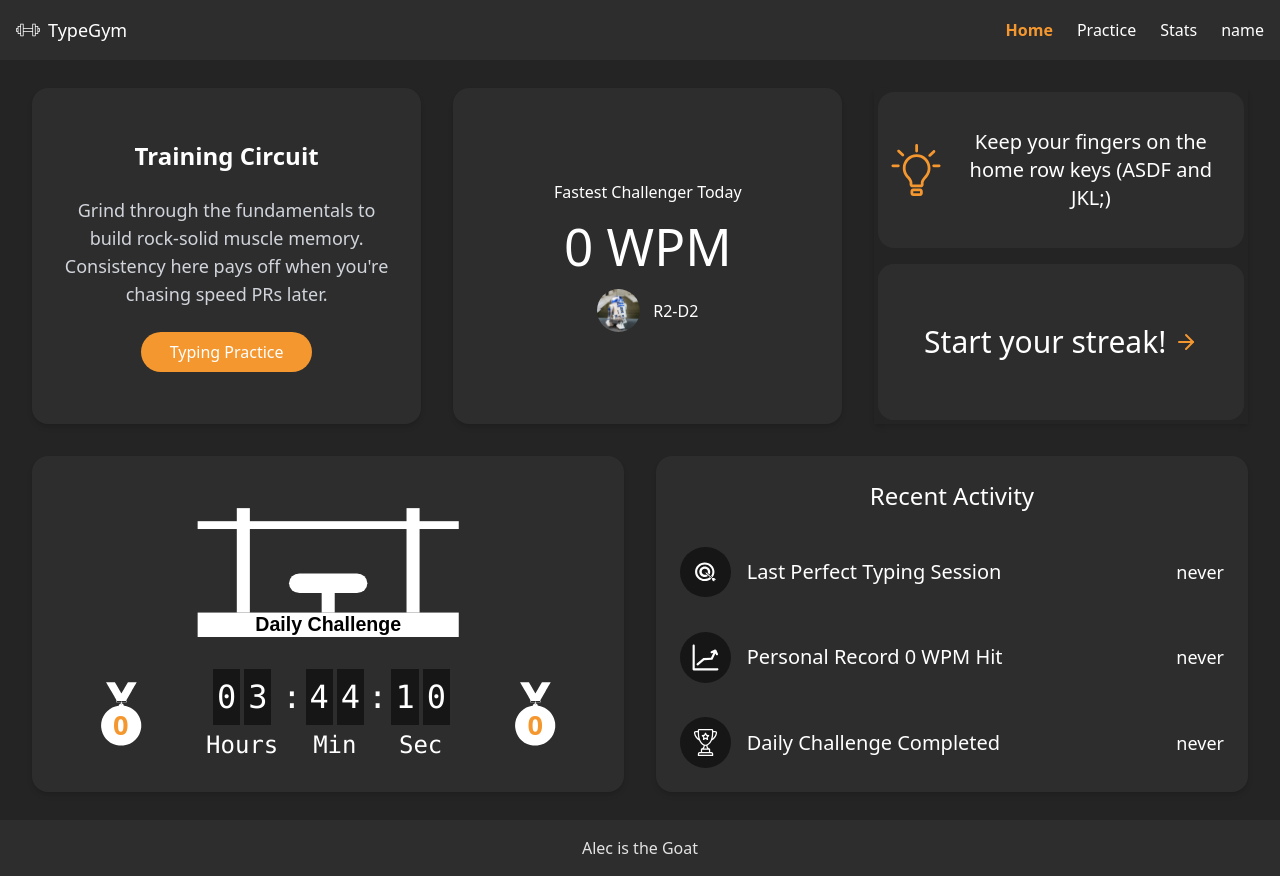
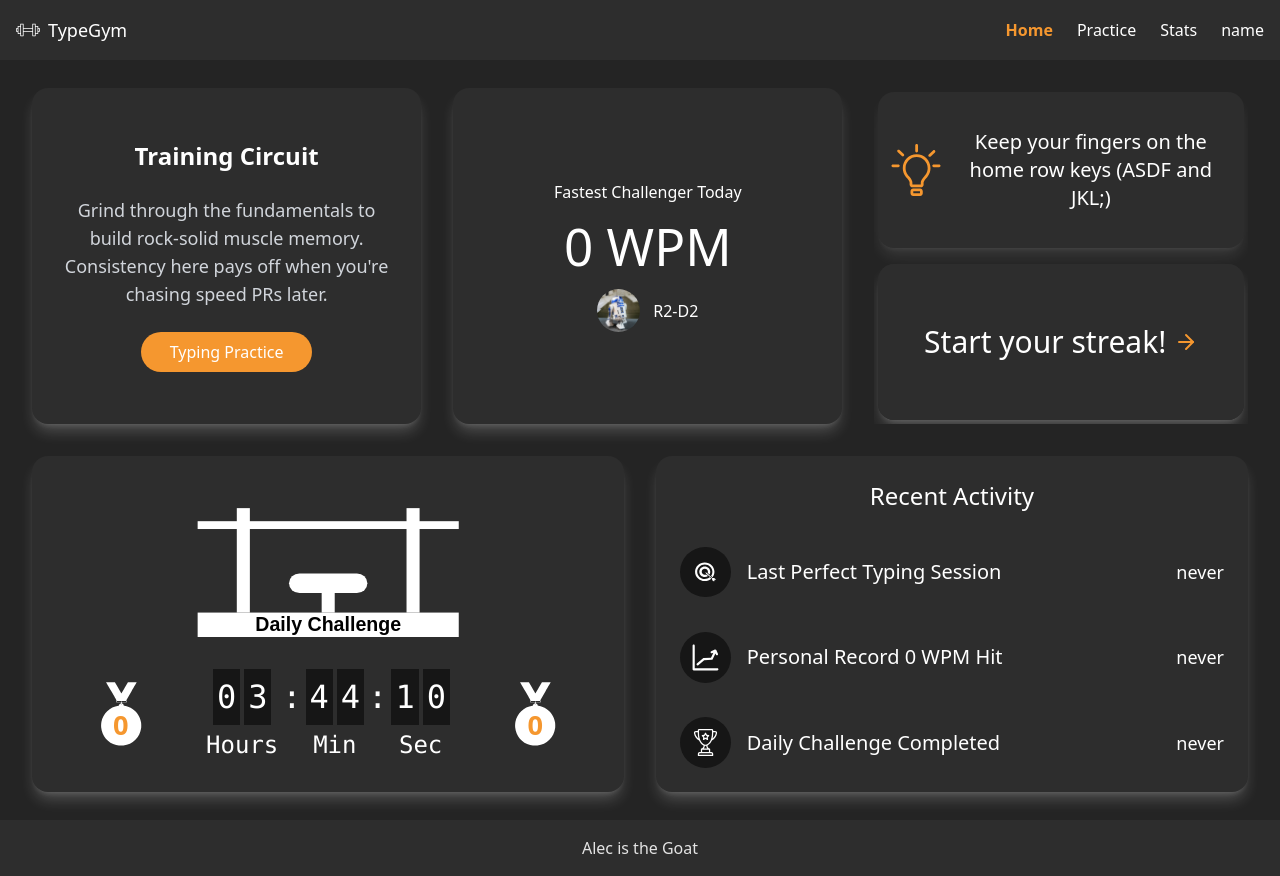
Before and after one commit to alecnhance/TypingGymV2, a React (Vite) app: page /home in a window 1280 px wide. Built offline with nearby package versions, Linux system fonts and the light colour scheme; no server answers; sample sign-in values are in the browser's storage.

Commit message:
white shadows for widgets

```diff
--- a/src/components/home_components/Streaks.jsx
+++ b/src/components/home_components/Streaks.jsx
@@ -25,7 +25,7 @@ const Streaks = () => {
         navigate('/practice');
     };
     return (
-        <div className='flex justify-center items-center w-full bg-headerGray flex-1 rounded-2xl gap-2'>
+        <div className='flex justify-center items-center w-full shadow-lg shadow-white/20 hover:shadow-orange-500/20 hover:scale-[1.02] duration-500 bg-headerGray flex-1 rounded-2xl gap-2'>
             {getStreak() !== 0 && (
                 <div className='flex justify-center items-center w-full bg-headerGray flex-1 rounded-2xl gap-2'>
                     <h1 className="text-3xl">{`${getStreak()} Day Streak`}</h1>
--- a/src/components/stat_components/Achievements.jsx
+++ b/src/components/stat_components/Achievements.jsx
@@ -17,7 +17,7 @@ const Achievements = ({ className }) => {
     }
 
     return (
-        <div className={`${className} px-[2vw] py-[2vh] h-full overflow-auto`}>
+        <div className={`${className} px-[2vw] py-[2vh] h-full overflow-auto shadow-lg shadow-white/20 hover:shadow-orange-500/20 hover:scale-[1.02] duration-500`}>
             <h2 className="mb-2 text-3xl">Achievements</h2>
             {achievementData.map((item, i) => (
                 <div key={i} className="mt-2">
--- a/src/components/stat_components/Keyboard.jsx
+++ b/src/components/stat_components/Keyboard.jsx
@@ -104,7 +104,7 @@ const Keyboard = ({ className }) => {
     const currentLayout = shifted ? keyboardLayoutShifted : keyboardLayout;
 
     return (
-        <div className={`${className} w-full flex flex-col overflow-auto justify-between py-4`}>
+        <div className={`${className} w-full flex flex-col overflow-auto justify-between py-4 shadow-lg shadow-white/20 hover:shadow-orange-500/20 hover:scale-[1.02] duration-500`}>
             <div className="flex w-full justify-between px-10 items-center">
                 <h2 className="text-3xl">Accuracy</h2>
                 <button
--- a/src/components/stat_components/ProfileCard.jsx
+++ b/src/components/stat_components/ProfileCard.jsx
@@ -15,7 +15,7 @@ const ProfileCard = ({ className }) => {
     const username = userData?.username || "username";
     const picture = userData?.pic_url || blank;
     return (
-        <div className={`${className} flex flex-col items-center font-extralight overflow-auto justify-between py-10`}>
+        <div className={`${className} flex flex-col items-center font-extralight overflow-auto justify-between py-10 shadow-lg shadow-white/20 hover:shadow-orange-500/20 hover:scale-[1.02] duration-500`}>
             <img src={picture} alt="profilePic" className='w-[50%] aspect-square rounded-full object-cover' />
             <h2 className='mt-5 text-2xl font-medium'>{username}</h2>
             <h3 className='mt-1 text-md px-3'>My goal is to be the fastest typer at Gatech</h3>
--- a/src/components/stat_components/TypingCalendar.jsx
+++ b/src/components/stat_components/TypingCalendar.jsx
@@ -37,7 +37,7 @@ const TypingCalendar = ( {className }) => {
   };
 
   return (
-    <div className={`${className} bg-headerGray p-6 shadow-lg max-w-full flex flex-col justify-center overflow-auto`}>
+    <div className={`${className} bg-headerGray p-6 shadow-lg max-w-full flex flex-col justify-center overflow-auto shadow-lg shadow-white/20 hover:shadow-orange-500/20 hover:scale-[1.02] duration-500`}>
 
       <h2 className="text-lg">Practice Log</h2>
       <div className="grid grid-cols-1 place-items-center w-full">
--- a/src/components/stat_components/WPMGraph.jsx
+++ b/src/components/stat_components/WPMGraph.jsx
@@ -128,7 +128,7 @@ const WPMGraph = ({ wpmData, className }) => {
   };
 
   return (
-    <div className={`${className} p-4`} >
+    <div className={`${className} p-4 shadow-lg shadow-white/20 hover:shadow-orange-500/20 hover:scale-[1.02] duration-500`} >
       <Line data={chartData} options={options} />
     </div>
   );
--- a/src/pages/Home.jsx
+++ b/src/pages/Home.jsx
@@ -50,7 +50,7 @@ const Home = () => {
   return (
     <div className="flex flex-col p-[2vh] justify-center h-[95vh]">
       <div className="flex flex-col md:flex-row justify-center items-start gap-8 p-4 w-full">
-        <div className="flex flex-col justify-center gap-[3vh] rounded-2xl shadow-md p-6 w-1/2 h-[42vh] bg-headerGray text-white overflow-auto">
+        <div className="flex flex-col justify-center gap-[3vh] rounded-2xl shadow-lg shadow-white/20 hover:shadow-orange-500/20 p-6 w-1/2 h-[42vh] bg-headerGray text-white overflow-auto hover:scale-[1.02] duration-500">
           <h2 className="text-2xl font-bold ">Training Circuit</h2>
           <p className="text-gray-300 text-lg ">{practiceDescription}</p>
           <button
@@ -62,20 +62,20 @@ const Home = () => {
             Typing Practice
           </button>
         </div>
-        <div className="flex flex-col justify-between rounded-2xl shadow-md p-6 w-1/2 h-[42vh] bg-headerGray text-white overflow-auto">
+        <div className="flex flex-col justify-between rounded-2xl shadow-lg shadow-white/20 hover:shadow-orange-500/20 p-6 w-1/2 h-[42vh] bg-headerGray text-white overflow-auto hover:scale-[1.02] duration-500">
           <div className=' h-full'>
             <CommunityGraph />
           </div>
         </div>
-        <div className="flex flex-col justify-between  shadow-md  w-1/2 h-[42vh] flex-grow gap-4 p-1 text-white overflow-auto">
-          <div className='flex flex-col justify-center bg-headerGray flex-1 rounded-2xl px-3'>
+        <div className="flex flex-col justify-between  w-1/2 h-[42vh] flex-grow gap-4 p-1 text-white overflow-auto">
+          <div className='flex flex-col justify-center bg-headerGray flex-1 rounded-2xl px-3 shadow-lg shadow-white/10 hover:shadow-orange-500/10 hover:scale-[1.02] duration-500'>
             <TipWidget />
           </div>
           <Streaks />
         </div>
       </div>
-      <div className="flex justify-center items-start gap-8 p-4 w-full">
-        <div className="flex flex-col flex-grow justify-between rounded-2xl shadow-md p-6 w-1/2 h-[42vh] bg-headerGray text-white">
+      <div className="flex justify-center items-start gap-8 p-4 w-full ">
+        <div className="flex flex-col flex-grow justify-between rounded-2xl shadow-lg shadow-white/20 hover:shadow-orange-500/20 hover:scale-[1.02] duration-500 p-6 w-1/2 h-[42vh] bg-headerGray text-white">
           { loading &&
             <div className='w-full h-full flex items-center justify-center'>
               <CircularProgress color='white'/>
@@ -95,7 +95,7 @@ const Home = () => {
             </div>
           }
         </div>
-        <div className="flex flex-col justify-between rounded-2xl shadow-md p-6 w-1/2 h-[42vh] bg-headerGray text-white">
+        <div className="flex flex-col justify-between rounded-2xl p-6 w-1/2 h-[42vh] bg-headerGray text-white shadow-lg shadow-white/20 hover:shadow-orange-500/20 hover:scale-[1.02] duration-500">
           <RecentActivity />
         </div>
       </div>
--- a/src/pages/Stats.jsx
+++ b/src/pages/Stats.jsx
@@ -10,7 +10,7 @@ const Stats = () => {
   const { graph, loading } = useWPMGraph();
   return (
     <div className="flex md:flex-row flex-col gap-6 mt-auto mb-auto md:h-[95vh] justify-center py-[2vh]">
-      <ProfileCard className="bg-headerGray flex-shrink-0 rounded-3xl h-[30vh] md:h-auto  md:w-[25%]"/>
+      <ProfileCard className="bg-headerGray flex-shrink-0 rounded-3xl h-[30vh] md:h-auto  md:w-[25%] "/>
       <div className="flex flex-col gap-6  md:w-[45%]">
           <Keyboard className="bg-headerGray flex-grow  rounded-3xl max-h-[50%]" />
           <div className="flex  md:flex-row flex-col gap-6 flex-grow md:max-h-[50%]">
```
